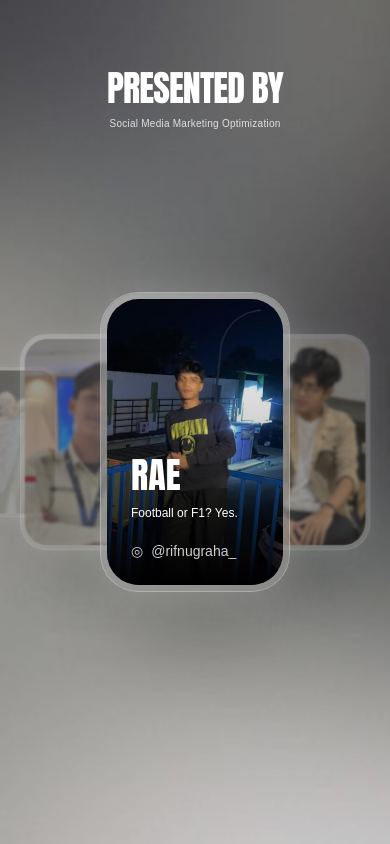
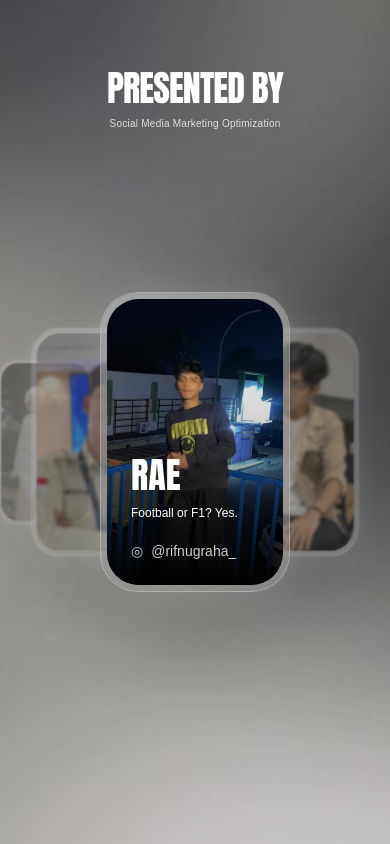
Before and after one commit to rifnugraha/creators, a Next.js app: page / in a window 390 px wide. Built offline with nearby package versions, Linux system fonts and the light colour scheme.

Commit message:
web update

```diff
--- a/src/app/page.js
+++ b/src/app/page.js
@@ -1,13 +1,26 @@
 "use client";
 
-import { useState, useRef } from "react";
+import { useState, useRef, useEffect } from "react";
 import { motion, AnimatePresence } from "framer-motion";
 
 export default function RaeCreatorProfile() {
   const [active, setActive] = useState(2);
+  const [isMobile, setIsMobile] = useState(false);
 
   const touchStartX = useRef(0);
   const touchEndX = useRef(0);
+
+  useEffect(() => {
+    const checkMobile = () => {
+      setIsMobile(window.innerWidth < 768);
+    };
+
+    checkMobile();
+
+    window.addEventListener("resize", checkMobile);
+
+    return () => window.removeEventListener("resize", checkMobile);
+  }, []);
 
   const members = [
     {
@@ -48,8 +61,6 @@ export default function RaeCreatorProfile() {
     setActive((prev) => Math.min(prev + 1, members.length - 1));
   };
 
-  const isMobile = typeof window !== "undefined" && window.innerWidth < 768;
-
   return (
     <main
       className="w-full min-h-screen overflow-hidden bg-cover bg-center text-white relative"
@@ -81,7 +92,7 @@ export default function RaeCreatorProfile() {
           {/* LEFT BUTTON */}
           <button
             onClick={prevSlide}
-            className="hidden md:flex absolute left-[18%] md:left-[28%] top-[54%] -translate-y-1/2 z-[80] w-14 h-14 rounded-full border border-white/30 bg-white/5 backdrop-blur-xl items-center justify-center hover:scale-110 transition"
+            className="hidden md:flex absolute left-[28%] top-[54%] -translate-y-1/2 z-[80] w-14 h-14 rounded-full border border-white/30 bg-white/5 backdrop-blur-xl items-center justify-center hover:scale-110 transition"
           >
             ←
           </button>
@@ -89,7 +100,7 @@ export default function RaeCreatorProfile() {
           {/* RIGHT BUTTON */}
           <button
             onClick={nextSlide}
-            className="hidden md:flex absolute right-[18%] md:right-[28%] top-[54%] -translate-y-1/2 z-[80] w-14 h-14 rounded-full border border-white/30 bg-white/5 backdrop-blur-xl items-center justify-center hover:scale-110 transition"
+            className="hidden md:flex absolute right-[28%] top-[54%] -translate-y-1/2 z-[80] w-14 h-14 rounded-full border border-white/30 bg-white/5 backdrop-blur-xl items-center justify-center hover:scale-110 transition"
           >
             →
           </button>
@@ -115,7 +126,7 @@ export default function RaeCreatorProfile() {
             }}
           >
             {members.map((member, index) => {
-              const position = index - active;
+              let position = index - active;
 
               const configs = {
                 0: {
@@ -127,32 +138,32 @@ export default function RaeCreatorProfile() {
                 },
 
                 1: {
-                  x: isMobile ? 110 : 220,
-                  scale: isMobile ? 0.72 : 0.6,
+                  x: isMobile ? 95 : 220,
+                  scale: isMobile ? 0.76 : 0.6,
                   opacity: 0.7,
                   zIndex: 30,
                   rotateY: -18,
                 },
 
                 "-1": {
-                  x: isMobile ? -110 : -220,
-                  scale: isMobile ? 0.72 : 0.6,
+                  x: isMobile ? -95 : -220,
+                  scale: isMobile ? 0.76 : 0.6,
                   opacity: 0.7,
                   zIndex: 30,
                   rotateY: 18,
                 },
 
                 2: {
-                  x: isMobile ? 180 : 360,
-                  scale: isMobile ? 0.5 : 0.4,
+                  x: isMobile ? 150 : 360,
+                  scale: isMobile ? 0.55 : 0.4,
                   opacity: 0.35,
                   zIndex: 10,
                   rotateY: -25,
                 },
 
                 "-2": {
-                  x: isMobile ? -180 : -360,
-                  scale: isMobile ? 0.5 : 0.4,
+                  x: isMobile ? -150 : -360,
+                  scale: isMobile ? 0.55 : 0.4,
                   opacity: 0.35,
                   zIndex: 10,
                   rotateY: 25,
@@ -170,13 +181,6 @@ export default function RaeCreatorProfile() {
               return (
                 <motion.div
                   key={member.name}
-                  onClick={() => {
-                    if (position === 0) {
-                      window.open(member.link, "_blank");
-                    } else {
-                      setActive(index);
-                    }
-                  }}
                   animate={{
                     x: current.x,
                     scale: current.scale,
@@ -185,19 +189,58 @@ export default function RaeCreatorProfile() {
                   }}
                   transition={{
                     type: "spring",
-                    stiffness: 85,
-                    damping: 20,
-                    mass: 1.2,
+                    stiffness: 90,
+                    damping: 18,
                   }}
-                  className="absolute cursor-pointer touch-pan-y"
+                  className="absolute"
                   style={{
                     zIndex: current.zIndex,
-                    touchAction: "pan-y",
                   }}
                 >
                   <div className="relative">
                     <div className="absolute -bottom-10 left-1/2 -translate-x-1/2 w-[70%] h-8 bg-black/40 blur-2xl rounded-full" />
 
+                    {/* DESKTOP */}
+                    {!isMobile ? (
+                      <a
+                        href={position === 0 ? member.link : undefined}
+                        target={position === 0 ? "_blank" : undefined}
+                        rel={position === 0 ? "noopener noreferrer" : undefined}
+                        onClick={(e) => {
+                          if (position !== 0) {
+                            e.preventDefault();
+                            setActive(index);
+                          }
+                        }}
+                        className="block"
+                      >
+                        <CardContent member={member} position={position} />
+                      </a>
+                    ) : (
+                      /* MOBILE */
+                      <div
+                        onClick={() => {
+                          if (position === 0) {
+                            window.open(member.link, "_blank");
+                          }
+                        }}
+                      >
+                        <CardContent member={member} position={position} />
+                      </div>
+                    )}
+                  </div>
+                </motion.div>
+              );
+            })}
+          </div>
+        </div>
+      </section>
+    </main>
+  );
+}
+
+function CardContent({ member, position }) {
+  return (
     <div className="relative w-[190px] md:w-[260px] h-[300px] md:h-[390px] rounded-[38px] p-[6px] bg-white/15 backdrop-blur-3xl border border-white/30 shadow-[0_0_40px_rgba(255,255,255,0.15)] overflow-hidden">
       <div className="absolute inset-0 rounded-[38px] bg-gradient-to-b from-white/30 to-white/5 opacity-70" />
 
@@ -218,9 +261,7 @@ export default function RaeCreatorProfile() {
               initial={{ opacity: 0 }}
               animate={{ opacity: 1 }}
               exit={{ opacity: 0 }}
-                              transition={{
-                                duration: 0.4,
-                              }}
+              transition={{ duration: 0.35 }}
               className="absolute inset-0 bg-gradient-to-t from-black via-black/20 to-transparent flex flex-col justify-end p-6"
             >
               <h2
@@ -245,13 +286,5 @@ export default function RaeCreatorProfile() {
         </AnimatePresence>
       </div>
     </div>
-                  </div>
-                </motion.div>
-              );
-            })}
-          </div>
-        </div>
-      </section>
-    </main>
   );
 }
```
Lines whose indentation alone changed are shown as unchanged.
